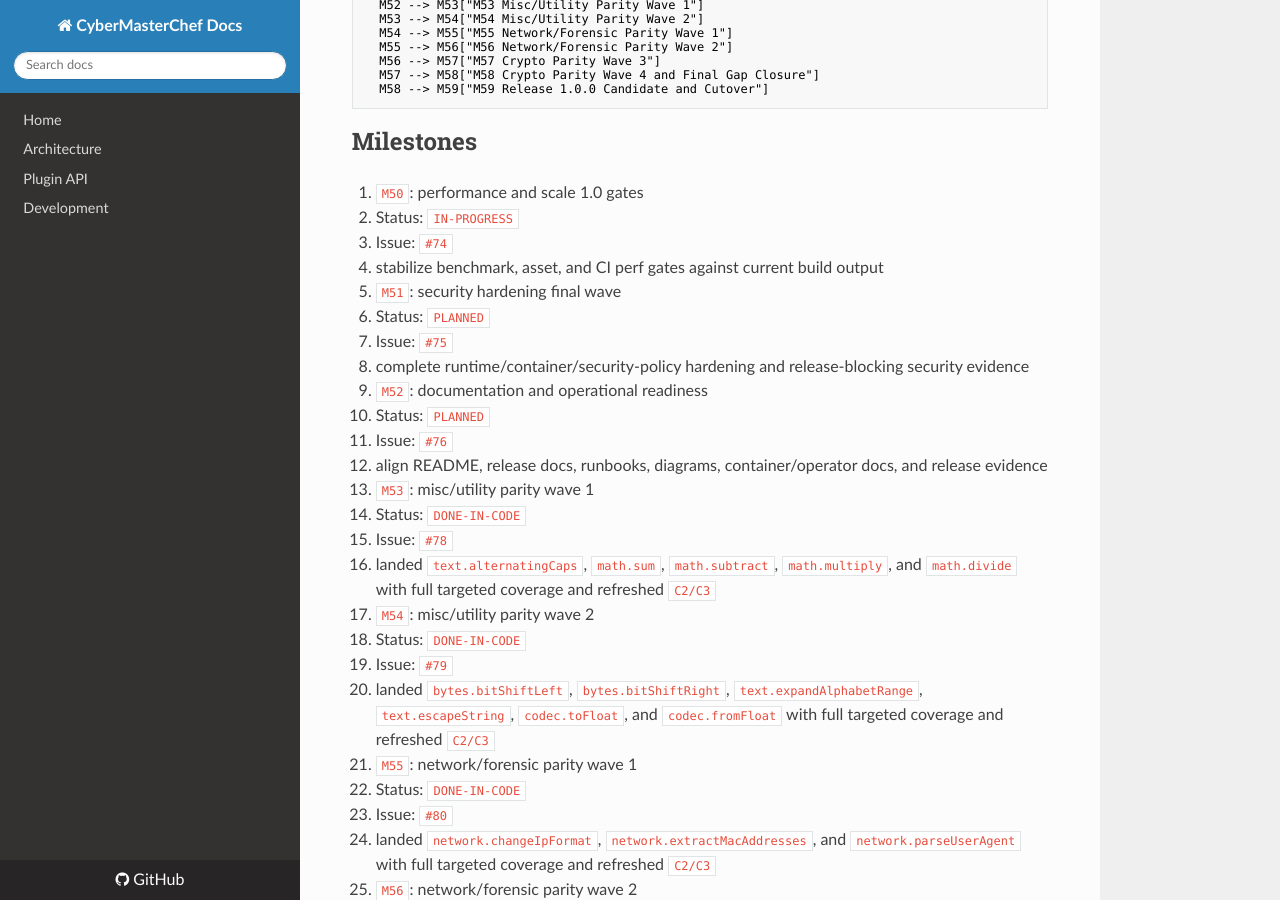
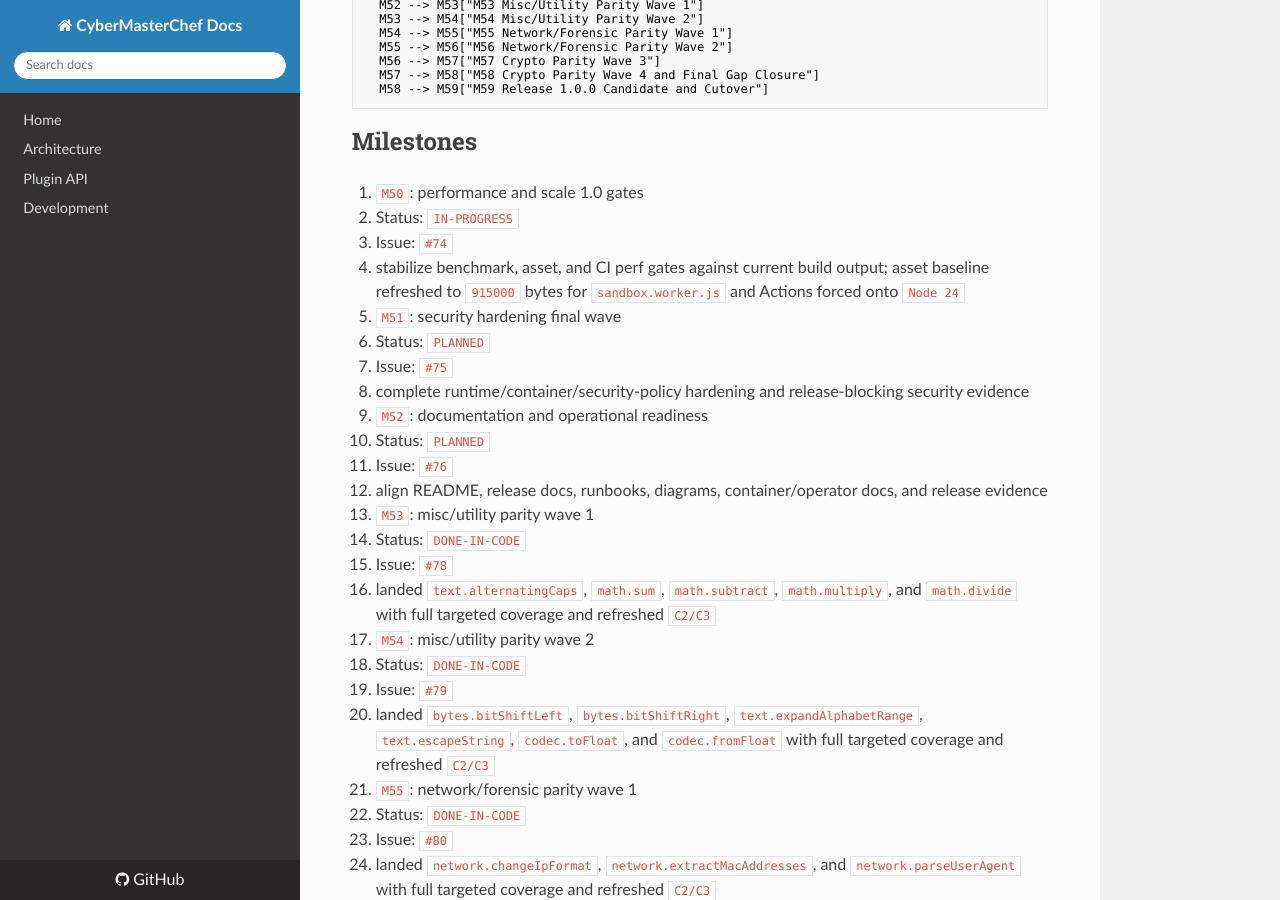
Before and after one commit to mkilijanek/CyberMasterChef, an MkDocs documentation site: the page built from docs/parity/roadmap-next-m50-m59.md, in a window 1280 px wide and 900 px high, scrolled down 420 px. Built offline with MkDocs 1.6.1, drawn with Linux system fonts in a browser that asks for light colours; nearby versions of some CDN libraries.

Commit message:
fix(ci): refresh asset budget baseline and node24 actions

```diff
--- a/docs/parity/roadmap-next-m50-m59.md
+++ b/docs/parity/roadmap-next-m50-m59.md
@@ -24,7 +24,7 @@ flowchart TD
 1. `M50`: performance and scale 1.0 gates
    - Status: `IN-PROGRESS`
    - Issue: `#74`
-   - stabilize benchmark, asset, and CI perf gates against current build output
+   - stabilize benchmark, asset, and CI perf gates against current build output; asset baseline refreshed to `915000` bytes for `sandbox.worker.js` and Actions forced onto `Node 24`
 2. `M51`: security hardening final wave
    - Status: `PLANNED`
    - Issue: `#75`
--- a/docs/perf/asset-budgets.json
+++ b/docs/perf/asset-budgets.json
@@ -1,7 +1,7 @@
 {
   "version": 1,
   "assets": {
-    "sandbox.worker.js": 900000,
+    "sandbox.worker.js": 915000,
     "vendor.js": 1100000
   }
 }
```
Also changed, not shown: docs/release/release-1.0.0-plan.md (+1 -0 lines), 3 other files.
